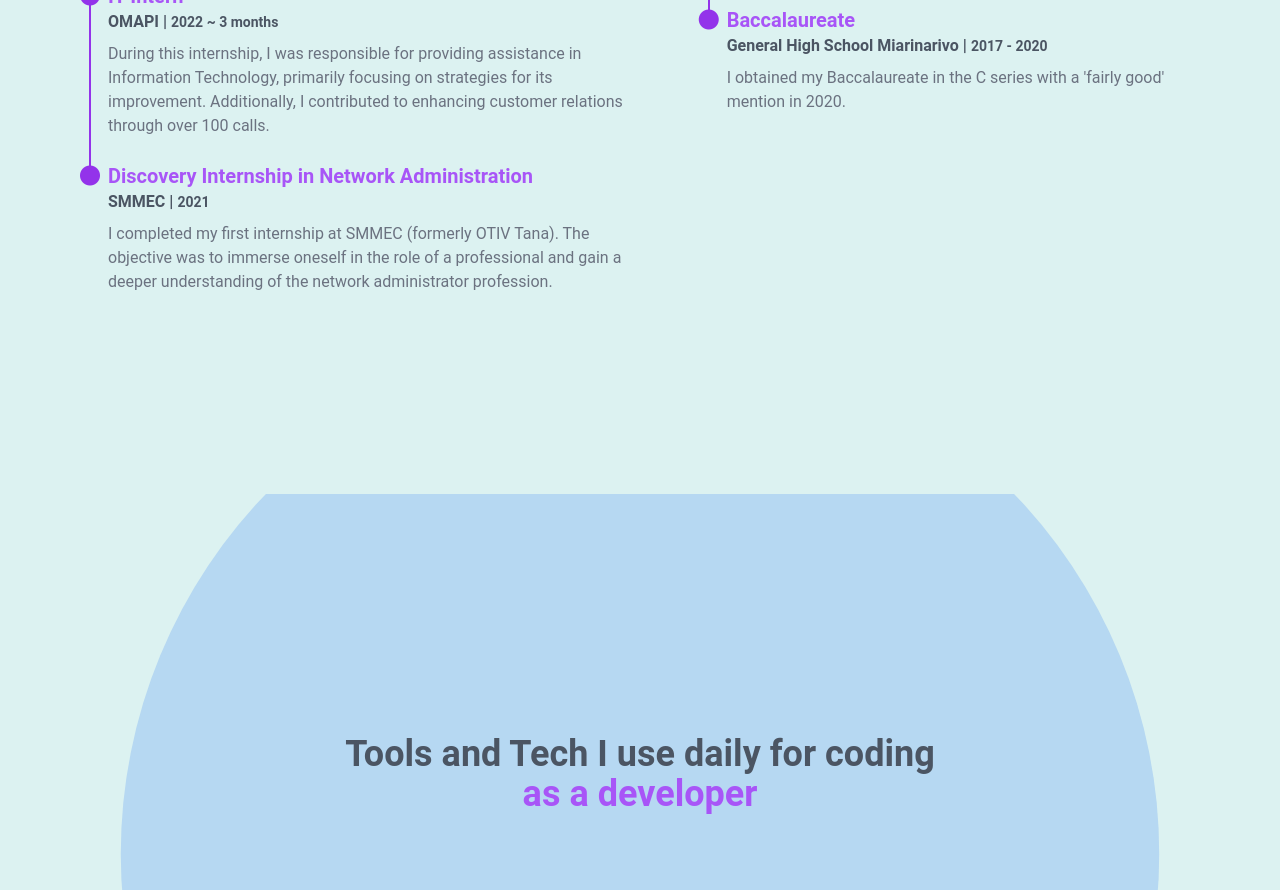
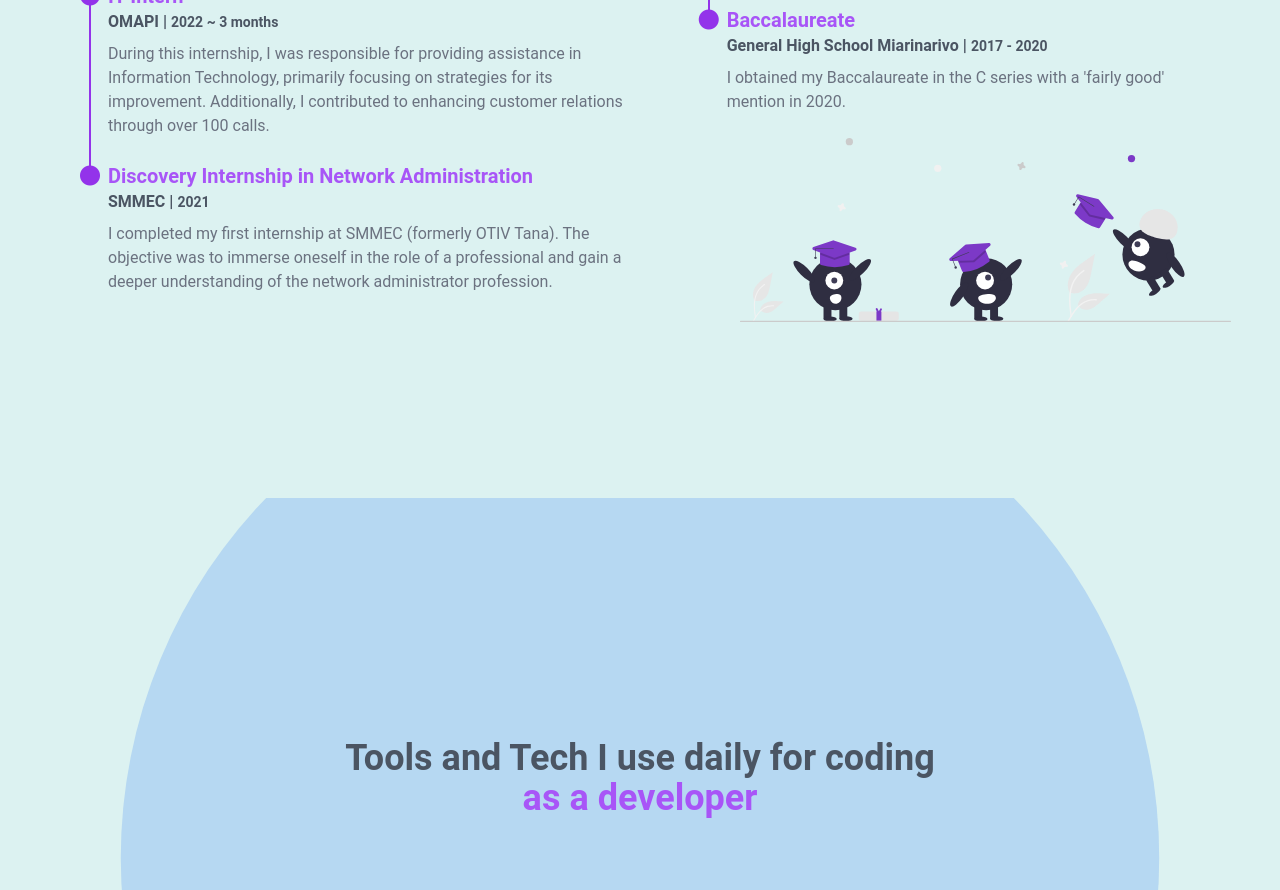
Before and after one commit to tsizehena223/portfolio2024, a React (Create React App) app: page / in a window 1280 px wide. Shown: the part 1100-1990 px from the top of the page. Built offline with nearby package versions, Linux system fonts and the light colour scheme.

Commit message:
add: Education illustration

```diff
--- a/src/pages/Experience.jsx
+++ b/src/pages/Experience.jsx
@@ -1,3 +1,5 @@
+import EducationIllustration from "../assets/education.svg";
+
 const Experience = ({ isDarkMode }) => {
     const experiences = {
         1: {
@@ -87,6 +89,9 @@ const Experience = ({ isDarkMode }) => {
                         </div>
                     </div>
                 ))}
+                <div className="hidden md:flex md:justify-center">
+                    <img src={EducationIllustration} alt="" className="w-5/6 mt-4 lg:mt-0" />
+                </div>
             </div>
 
         </div >
```
Also changed, not shown: src/assets/education.svg (added).
